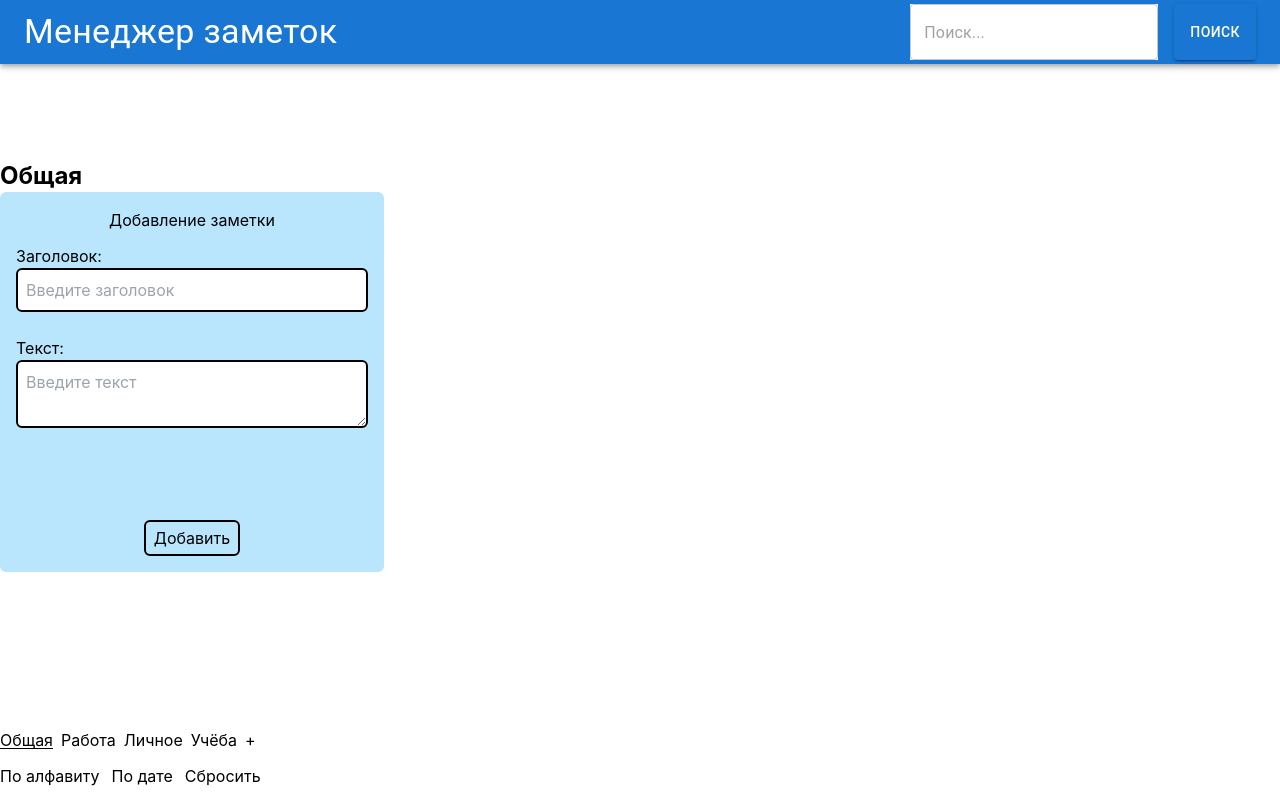
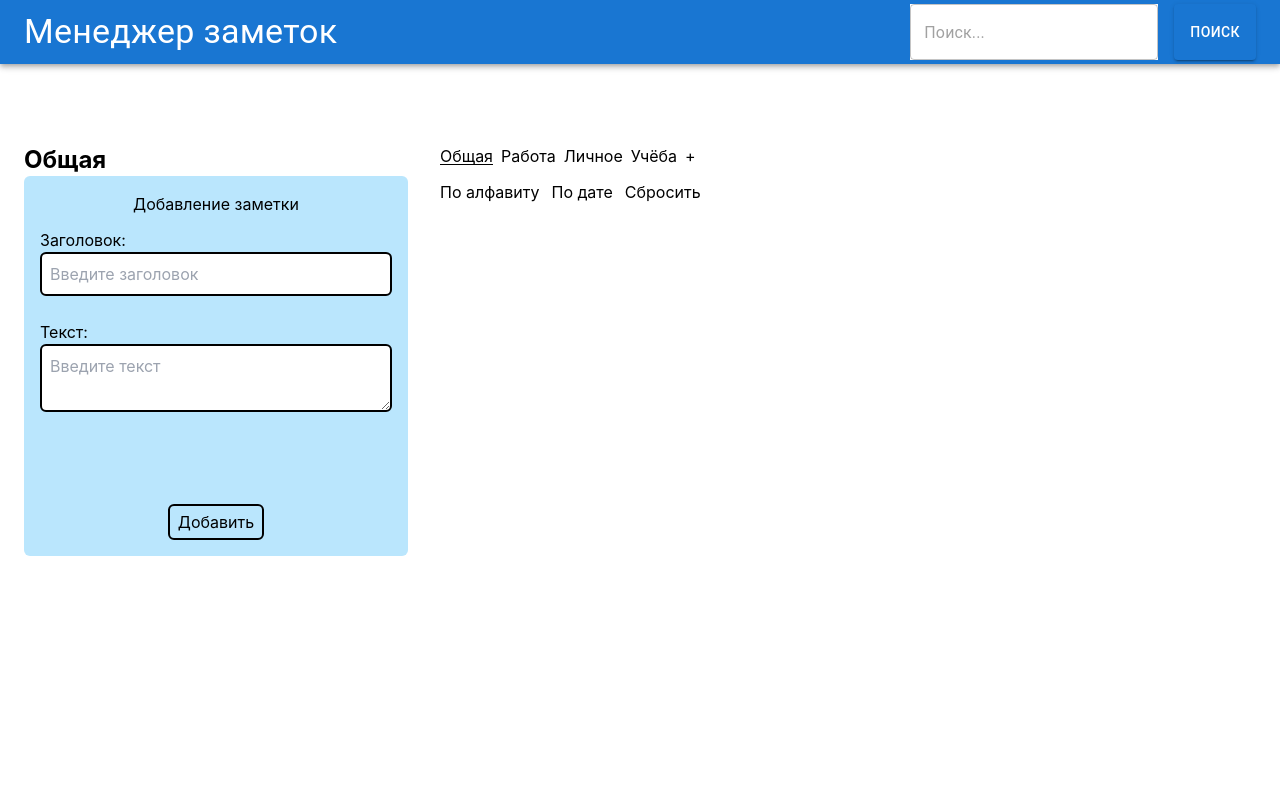
Before and after one commit to AlexYanchev/notes-manager-simple, a React (Create React App) app: page / in a window 1280 px wide. Built offline with nearby package versions, Linux system fonts and the light colour scheme; the HTML template or start-up script is replaced by a standard one.

Commit message:
Добавил стили к основному содержимому

```diff
--- a/src/components/NotesManager/NotesManager.tsx
+++ b/src/components/NotesManager/NotesManager.tsx
@@ -20,6 +20,8 @@ import SortBar from '../SortBar/SortBar';
 import AppBar from '@mui/material/AppBar';
 import Toolbar from '@mui/material/Toolbar';
 import Typography from '@mui/material/Typography';
+import Grid from '@mui/material/Grid2';
+import Container from '@mui/material/Container';
 
 const NotesManager = () => {
   const searchData = useNotesManagerAppSelector(selectSearchData);
@@ -40,7 +42,7 @@ const NotesManager = () => {
   );
 
   return (
-    <section className='grid gap-4 grid-cols-1 grid-rows-[1fr_5fr] h-screen	'>
+    <section className=''>
       <AppBar position='static' sx={{ marginBottom: 10 }}>
         <Toolbar className='flex justify-between'>
           <Typography variant='h4' component='h1'>
@@ -49,9 +51,12 @@ const NotesManager = () => {
           <SearchNotes onSearchNote={onSearchNote} />
         </Toolbar>
       </AppBar>
-      <div className='grid grid-cols-1 grid-rows-[auto_1fr] gap-14'>
+      <Container maxWidth='xl'>
+        <Grid container spacing={2} columns={{ md: 12, xl: 12, sm: 8, xs: 8 }}>
+          <Grid size={{ xl: 4, md: 4, sm: 8, xs: 8 }}>
             <AddNoteForm />
-      </div>
+          </Grid>
+          <Grid size={{ xl: 8, md: 8, sm: 8, xs: 8 }}>
             {searchData.open ? (
               <SearchResult />
             ) : (
@@ -61,6 +66,9 @@ const NotesManager = () => {
                 <NoteList list={activeNotes} />
               </div>
             )}
+          </Grid>
+        </Grid>
+      </Container>
     </section>
   );
 };
--- a/src/components/SearchNotes/SearchNotes.tsx
+++ b/src/components/SearchNotes/SearchNotes.tsx
@@ -33,7 +33,9 @@ const SearchNotes: FC<SearchNotesProps> = ({ onSearchNote }) => {
           placeholder='Поиск...'
         />
 
-        <Button variant='contained'>Поиск</Button>
+        <Button variant='contained' type='submit'>
+          Поиск
+        </Button>
       </Stack>
     </form>
   );
```
Lines whose indentation alone changed are shown as unchanged.
